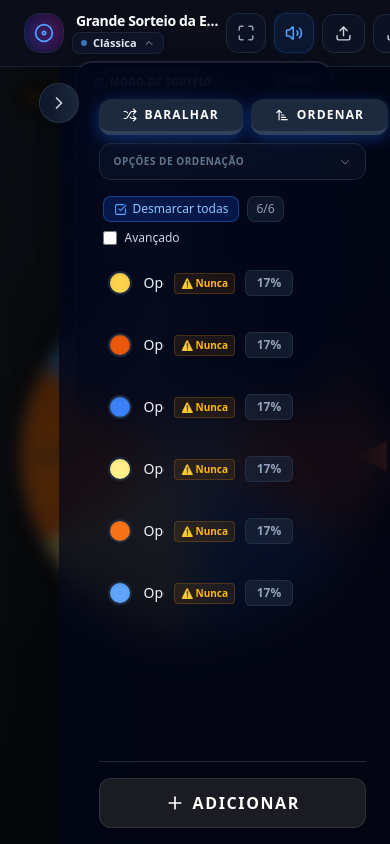
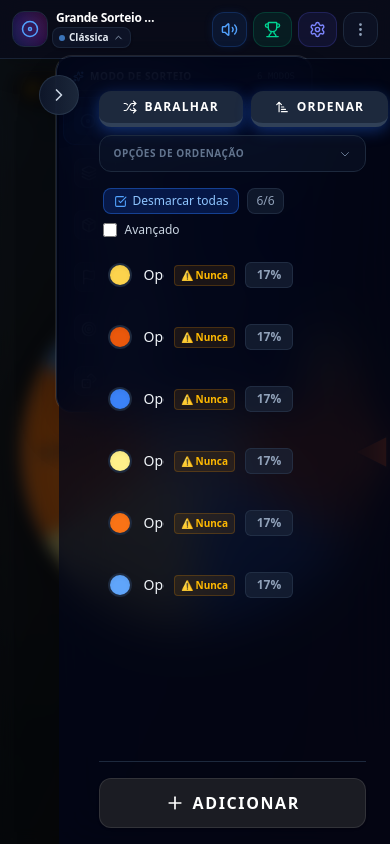
Before and after one commit to JonatasArao/SortStudio, a React (Vite) app: page / in a window 390 px wide. Both pictures are taken after a click on the button "Clássica". Built offline with nearby package versions, Linux system fonts and the light colour scheme; grey boxes are pictures that could not be loaded.

Commit message:
feat(header): add mobile navigation menu
Introduce a mobile menu state and toggle functionality to improve header responsiveness on smaller screens.

```diff
--- a/src/components/organisms/Header.tsx
+++ b/src/components/organisms/Header.tsx
@@ -15,7 +15,9 @@ import {
   Dices,
   Download,
   Upload,
-  ChevronDown
+  ChevronDown,
+  MoreVertical,
+  LucideIcon
 } from 'lucide-react';
 import { useTranslation } from 'react-i18next';
 import { useAppStore } from '../../store/useAppStore';
@@ -34,7 +36,9 @@ export const Header = () => {
 
   const fileInputRef = useRef<HTMLInputElement>(null);
   const dropdownRef = useRef<HTMLDivElement>(null);
+  const mobileMenuRef = useRef<HTMLDivElement>(null);
   const [isModeDropdownOpen, setIsModeDropdownOpen] = useState(false);
+  const [isMobileMenuOpen, setIsMobileMenuOpen] = useState(false);
   const [isFullscreen, setIsFullscreen] = useState(false);
 
   const handleImportClick = () => {
@@ -54,14 +58,17 @@ export const Header = () => {
       if (dropdownRef.current && !dropdownRef.current.contains(event.target as Node)) {
         setIsModeDropdownOpen(false);
       }
+      if (mobileMenuRef.current && !mobileMenuRef.current.contains(event.target as Node)) {
+        setIsMobileMenuOpen(false);
+      }
     };
-    if (isModeDropdownOpen) {
+    if (isModeDropdownOpen || isMobileMenuOpen) {
       document.addEventListener('mousedown', handleClickOutside);
     }
     return () => {
       document.removeEventListener('mousedown', handleClickOutside);
     };
-  }, [isModeDropdownOpen]);
+  }, [isModeDropdownOpen, isMobileMenuOpen]);
 
   useEffect(() => {
     const handleFullscreenChange = () => {
@@ -84,7 +91,16 @@ export const Header = () => {
     }
   };
 
-  const MODES = [
+  const MODES: Array<{
+    id: 'classic' | 'horizon' | 'mystery_box' | 'race' | 'penalty_shootout' | 'bingo';
+    label: string;
+    description: string;
+    icon: LucideIcon;
+    iconColor: string;
+    activeBg: string;
+    iconActiveBg: string;
+    dotColor: string;
+  }> = [
     {
       id: 'classic',
       label: t('visualSettings.classic') || 'Roleta Clássica',
@@ -151,18 +167,18 @@ export const Header = () => {
   const CurrentIcon = currentMode.icon;
 
   return (
-    <header className="px-6 py-3 bg-slate-950/50 backdrop-blur-md border-b border-slate-800/80 flex items-center justify-between shadow-xl z-40 shrink-0 sticky top-0 transition-all duration-300">
+    <header className="px-3 sm:px-6 py-2.5 sm:py-3 bg-slate-950/60 backdrop-blur-md border-b border-slate-800/80 flex items-center justify-between shadow-xl z-40 shrink-0 sticky top-0 transition-all duration-300 gap-2">
       {/* Brand Logo, App Title & Game Mode Dropdown */}
-      <div className="flex items-center gap-3">
-        <div className="relative flex items-center justify-center w-10 h-10 rounded-2xl bg-slate-950/80 border border-slate-800 shadow-inner hover:border-blue-500/40 transition-colors duration-500 overflow-hidden shrink-0">
+      <div className="flex items-center gap-2 sm:gap-3 min-w-0">
+        <div className="relative flex items-center justify-center w-9 h-9 sm:w-10 sm:h-10 rounded-xl sm:rounded-2xl bg-slate-950/80 border border-slate-800 shadow-inner hover:border-blue-500/40 transition-colors duration-500 overflow-hidden shrink-0">
           <div className="absolute inset-0 bg-gradient-to-tr from-blue-600/10 via-purple-600/10 to-pink-600/10 hover:scale-110 transition-transform duration-500" />
-          <div className="absolute -inset-0.5 bg-gradient-to-r from-blue-500 via-purple-500 to-pink-500 rounded-2xl blur-md opacity-20 hover:opacity-45 transition-opacity duration-500 animate-[pulse_3s_ease-in-out_infinite]" />
-          <CurrentIcon className={`w-5 h-5 ${currentMode.iconColor} relative z-10 transition-transform duration-300`} />
+          <div className="absolute -inset-0.5 bg-gradient-to-r from-blue-500 via-purple-500 to-pink-500 rounded-xl sm:rounded-2xl blur-md opacity-20 hover:opacity-45 transition-opacity duration-500 animate-[pulse_3s_ease-in-out_infinite]" />
+          <CurrentIcon className={`w-4.5 h-4.5 sm:w-5 sm:h-5 ${currentMode.iconColor} relative z-10 transition-transform duration-300`} />
         </div>
 
-        <div className="flex flex-col relative" ref={dropdownRef}>
-          <div className="flex items-center gap-2">
-            <h1 className="text-sm md:text-base font-extrabold text-white tracking-tight leading-tight truncate max-w-[150px] sm:max-w-[240px]">
+        <div className="flex flex-col relative min-w-0" ref={dropdownRef}>
+          <div className="flex items-center gap-1.5 sm:gap-2 min-w-0">
+            <h1 className="text-xs sm:text-base font-extrabold text-white tracking-tight leading-tight truncate max-w-[100px] xs:max-w-[150px] sm:max-w-[240px]">
               {title || "SortStudio"}
             </h1>
           </div>
@@ -172,20 +188,20 @@ export const Header = () => {
             <button
               type="button"
               onClick={() => setIsModeDropdownOpen(prev => !prev)}
-              className="flex items-center gap-1.5 px-2 py-0.5 -ml-1 rounded-lg bg-slate-900/80 hover:bg-slate-800 border border-slate-800/90 hover:border-slate-700 text-slate-300 hover:text-white text-[11px] font-medium transition-all group active:scale-95 shadow-sm"
+              className="flex items-center gap-1 sm:gap-1.5 px-1.5 sm:px-2 py-0.5 -ml-1 rounded-lg bg-slate-900/80 hover:bg-slate-800 border border-slate-800/90 hover:border-slate-700 text-slate-300 hover:text-white text-[10px] sm:text-[11px] font-medium transition-all group active:scale-95 shadow-sm"
               title="Alterar modo de sorteio"
             >
-              <span className={`w-1.5 h-1.5 rounded-full ${currentMode.dotColor} animate-pulse`} />
-              <span className="font-semibold text-slate-200">{currentMode.label}</span>
+              <span className={`w-1.5 h-1.5 rounded-full ${currentMode.dotColor} animate-pulse shrink-0`} />
+              <span className="font-semibold text-slate-200 truncate max-w-[70px] xs:max-w-[120px] sm:max-w-none">{currentMode.label}</span>
               <ChevronDown
-                size={12}
-                className={`text-slate-400 group-hover:text-slate-200 transition-transform duration-200 ${isModeDropdownOpen ? 'rotate-180 text-blue-400' : ''}`}
+                size={11}
+                className={`text-slate-400 group-hover:text-slate-200 transition-transform duration-200 shrink-0 ${isModeDropdownOpen ? 'rotate-180 text-blue-400' : ''}`}
               />
             </button>
 
             {/* Dropdown Menu */}
             {isModeDropdownOpen && (
-              <div className="absolute left-0 top-full mt-2 w-64 p-1.5 bg-slate-950/95 backdrop-blur-xl border border-slate-800/90 rounded-2xl shadow-2xl z-[100] animate-in fade-in zoom-in-95 duration-150 flex flex-col gap-1 ring-1 ring-white/10">
+              <div className="absolute left-0 top-full mt-2 w-64 sm:w-72 max-w-[calc(100vw-24px)] p-1.5 bg-slate-950/95 backdrop-blur-xl border border-slate-800/90 rounded-2xl shadow-2xl z-[100] animate-in fade-in zoom-in-95 duration-150 flex flex-col gap-1 ring-1 ring-white/10">
                 <div className="px-2.5 py-1.5 flex items-center justify-between border-b border-slate-800/80 mb-0.5">
                   <span className="text-[10px] font-bold text-slate-400 uppercase tracking-wider flex items-center gap-1.5">
                     <Sparkles size={11} className="text-blue-400" />
@@ -207,14 +223,14 @@ export const Header = () => {
                         setWheelType(mode.id);
                         setIsModeDropdownOpen(false);
                       }}
-                      className={`w-full flex items-center gap-2.5 px-2.5 py-2 rounded-xl text-left transition-all duration-150 ${
+                      className={`w-full flex items-center gap-2.5 px-2.5 py-2 rounded-xl text-left transition-all duration-150 active:scale-[0.98] ${
                         isSelected
                           ? `${mode.activeBg} shadow-sm`
                           : 'text-slate-300 hover:text-white hover:bg-slate-900/90 border border-transparent'
                       }`}
                     >
                       <div className={`p-1.5 rounded-lg shrink-0 ${isSelected ? mode.iconActiveBg : 'bg-slate-900 border border-slate-800 text-slate-400'}`}>
-                        <Icon size={15} className={isSelected ? mode.iconColor : ''} />
+                        <Icon size={16} className={isSelected ? mode.iconColor : ''} />
                       </div>
                       <div className="flex flex-col min-w-0">
                         <span className="text-xs font-semibold leading-tight truncate">
@@ -234,7 +250,7 @@ export const Header = () => {
       </div>
 
       {/* Control Actions Section */}
-      <div className="flex items-center gap-2">
+      <div className="flex items-center gap-1.5 sm:gap-2 shrink-0">
         {/* Hidden File Input for Import */}
         <input
           type="file"
@@ -244,23 +260,23 @@ export const Header = () => {
           onChange={handleFileChange}
         />
 
-        {/* Fullscreen Button */}
+        {/* Fullscreen Button (Desktop & Tablet md+) */}
         <button
           onClick={toggleFullscreen}
-          className="p-2.5 rounded-xl bg-slate-900/60 border border-slate-800 text-slate-400 hover:border-slate-700/80 hover:bg-slate-800/80 hover:text-white transition-all duration-200 active:scale-95 flex items-center justify-center group"
+          className="hidden md:flex p-2 sm:p-2.5 rounded-xl bg-slate-900/60 border border-slate-800 text-slate-400 hover:border-slate-700/80 hover:bg-slate-800/80 hover:text-white transition-all duration-200 active:scale-95 items-center justify-center group"
           title={isFullscreen ? t('header.exitFullscreen') : t('header.fullscreen')}
         >
           {isFullscreen ? (
-            <Minimize size={18} className="transition-transform duration-200 group-hover:scale-110" />
+            <Minimize size={17} className="transition-transform duration-200 group-hover:scale-110" />
           ) : (
-            <Maximize size={18} className="transition-transform duration-200 group-hover:scale-110" />
+            <Maximize size={17} className="transition-transform duration-200 group-hover:scale-110" />
           )}
         </button>
 
         {/* Sound Toggle Button */}
         <button
           onClick={() => setSoundEnabled(!soundEnabled)}
-          className={`relative p-2.5 rounded-xl border transition-all duration-200 active:scale-95 group flex items-center justify-center ${
+          className={`p-2 sm:p-2.5 rounded-xl border transition-all duration-200 active:scale-95 group flex items-center justify-center ${
             soundEnabled
               ? 'bg-blue-500/10 border-blue-500/20 text-blue-400 shadow-[0_0_10px_rgba(59,130,246,0.1)]'
               : 'bg-slate-900/60 border-slate-800 text-slate-500 hover:border-slate-700/80 hover:bg-slate-800/80 hover:text-white'
@@ -268,50 +284,117 @@ export const Header = () => {
           title={soundEnabled ? t("header.mute") : t("header.unmute")}
         >
           {soundEnabled ? (
-            <Volume2 size={18} className="transition-transform duration-200 group-hover:scale-110" />
+            <Volume2 size={17} className="transition-transform duration-200 group-hover:scale-110" />
           ) : (
-            <VolumeX size={18} className="transition-transform duration-200 group-hover:scale-110" />
+            <VolumeX size={17} className="transition-transform duration-200 group-hover:scale-110" />
           )}
         </button>
 
-        {/* Import Button */}
+        {/* Import Button (Desktop & Tablet sm+) */}
         <button
           onClick={handleImportClick}
-          className="flex items-center gap-1.5 px-3 py-2.5 rounded-xl bg-slate-900/60 border border-slate-800 text-slate-300 hover:border-sky-500/40 hover:bg-sky-500/10 hover:text-sky-400 transition-all duration-200 active:scale-95 group font-medium"
+          className="hidden sm:flex items-center gap-1.5 px-2.5 sm:px-3 py-2 sm:py-2.5 rounded-xl bg-slate-900/60 border border-slate-800 text-slate-300 hover:border-sky-500/40 hover:bg-sky-500/10 hover:text-sky-400 transition-all duration-200 active:scale-95 group font-medium"
           title={t('settings.system.import', 'Importar Roleta (.wheel)')}
         >
-          <Upload size={17} className="transition-transform duration-200 group-hover:-translate-y-0.5 group-hover:text-sky-400" />
+          <Upload size={16} className="transition-transform duration-200 group-hover:-translate-y-0.5 group-hover:text-sky-400" />
           <span className="text-xs font-semibold hidden xl:inline">{t('settings.system.importBtn', 'Importar')}</span>
         </button>
 
-        {/* Export Button */}
+        {/* Export Button (Desktop & Tablet sm+) */}
         <button
           onClick={() => setIsExportModalOpen(true)}
-          className="flex items-center gap-1.5 px-3 py-2.5 rounded-xl bg-slate-900/60 border border-slate-800 text-slate-300 hover:border-emerald-500/40 hover:bg-emerald-500/10 hover:text-emerald-400 transition-all duration-200 active:scale-95 group font-medium"
+          className="hidden sm:flex items-center gap-1.5 px-2.5 sm:px-3 py-2 sm:py-2.5 rounded-xl bg-slate-900/60 border border-slate-800 text-slate-300 hover:border-emerald-500/40 hover:bg-emerald-500/10 hover:text-emerald-400 transition-all duration-200 active:scale-95 group font-medium"
           title={t('settings.system.export', 'Exportar Roleta (.wheel)')}
         >
-          <Download size={17} className="transition-transform duration-200 group-hover:translate-y-0.5 group-hover:text-emerald-400" />
+          <Download size={16} className="transition-transform duration-200 group-hover:translate-y-0.5 group-hover:text-emerald-400" />
           <span className="text-xs font-semibold hidden xl:inline">{t('settings.system.exportBtn', 'Exportar')}</span>
         </button>
 
         {/* Winners / Podium Trophy Button */}
         <button
           onClick={() => useAppStore.getState().setIsResultsModalOpen(true)}
-          className="flex items-center gap-2 px-3.5 py-2.5 rounded-xl bg-emerald-500/10 border border-emerald-500/20 text-emerald-400 hover:bg-emerald-500/20 hover:border-emerald-500/30 transition-all duration-200 active:scale-95 group font-medium"
+          className="flex items-center gap-1.5 sm:gap-2 px-2.5 sm:px-3.5 py-2 sm:py-2.5 rounded-xl bg-emerald-500/10 border border-emerald-500/20 text-emerald-400 hover:bg-emerald-500/20 hover:border-emerald-500/30 transition-all duration-200 active:scale-95 group font-medium"
           title={t("header.history")}
         >
-          <Trophy size={18} className="text-emerald-400 transition-transform duration-200 group-hover:scale-110 group-hover:rotate-6" />
+          <Trophy size={17} className="text-emerald-400 transition-transform duration-200 group-hover:scale-110 group-hover:rotate-6" />
           <span className="text-xs font-semibold hidden md:block">{t('sidebar.results.winners')}</span>
         </button>
 
         {/* Settings Button */}
         <button
           onClick={() => setIsSettingsOpen(true)}
-          className="flex items-center gap-2 px-3.5 py-2.5 rounded-xl bg-indigo-500/10 border border-indigo-500/20 text-indigo-400 hover:bg-indigo-500/20 hover:border-indigo-500/30 transition-all duration-200 active:scale-95 group font-medium"
+          className="flex items-center gap-1.5 sm:gap-2 px-2.5 sm:px-3.5 py-2 sm:py-2.5 rounded-xl bg-indigo-500/10 border border-indigo-500/20 text-indigo-400 hover:bg-indigo-500/20 hover:border-indigo-500/30 transition-all duration-200 active:scale-95 group font-medium"
+          title={t('settings.title')}
         >
-          <Settings size={18} className="text-indigo-400 transition-transform duration-300 group-hover:rotate-45" />
+          <Settings size={17} className="text-indigo-400 transition-transform duration-300 group-hover:rotate-45" />
           <span className="text-xs font-semibold hidden md:block">{t('settings.title')}</span>
         </button>
+
+        {/* Mobile More Actions Menu (Visible only on < sm) */}
+        <div className="relative sm:hidden" ref={mobileMenuRef}>
+          <button
+            type="button"
+            onClick={() => setIsMobileMenuOpen(prev => !prev)}
+            className={`p-2 rounded-xl border transition-all duration-200 active:scale-95 flex items-center justify-center ${
+              isMobileMenuOpen
+                ? 'bg-slate-800 border-slate-700 text-white'
+                : 'bg-slate-900/60 border-slate-800 text-slate-400 hover:text-white'
+            }`}
+            title="Mais opções"
+          >
+            <MoreVertical size={17} />
+          </button>
+
+          {/* Mobile Menu Dropdown */}
+          {isMobileMenuOpen && (
+            <div className="absolute right-0 top-full mt-2 w-48 p-1.5 bg-slate-950/95 backdrop-blur-xl border border-slate-800/90 rounded-2xl shadow-2xl z-[100] animate-in fade-in zoom-in-95 duration-150 flex flex-col gap-1 ring-1 ring-white/10">
+              <button
+                type="button"
+                onClick={() => {
+                  handleImportClick();
+                  setIsMobileMenuOpen(false);
+                }}
+                className="w-full flex items-center gap-2.5 px-3 py-2.5 rounded-xl text-left text-xs font-medium text-slate-300 hover:text-white hover:bg-slate-900 active:bg-slate-800 transition-colors"
+              >
+                <Upload size={16} className="text-sky-400" />
+                <span>{t('settings.system.importBtn', 'Importar Roleta')}</span>
+              </button>
+
+              <button
+                type="button"
+                onClick={() => {
+                  setIsExportModalOpen(true);
+                  setIsMobileMenuOpen(false);
+                }}
+                className="w-full flex items-center gap-2.5 px-3 py-2.5 rounded-xl text-left text-xs font-medium text-slate-300 hover:text-white hover:bg-slate-900 active:bg-slate-800 transition-colors"
+              >
+                <Download size={16} className="text-emerald-400" />
+                <span>{t('settings.system.exportBtn', 'Exportar Roleta')}</span>
+              </button>
+
+              <button
+                type="button"
+                onClick={() => {
+                  toggleFullscreen();
+                  setIsMobileMenuOpen(false);
+                }}
+                className="w-full flex items-center gap-2.5 px-3 py-2.5 rounded-xl text-left text-xs font-medium text-slate-300 hover:text-white hover:bg-slate-900 active:bg-slate-800 transition-colors"
+              >
+                {isFullscreen ? (
+                  <>
+                    <Minimize size={16} className="text-amber-400" />
+                    <span>{t('header.exitFullscreen', 'Sair da Tela Cheia')}</span>
+                  </>
+                ) : (
+                  <>
+                    <Maximize size={16} className="text-amber-400" />
+                    <span>{t('header.fullscreen', 'Tela Cheia')}</span>
+                  </>
+                )}
+              </button>
+            </div>
+          )}
+        </div>
       </div>
     </header>
   );
```
